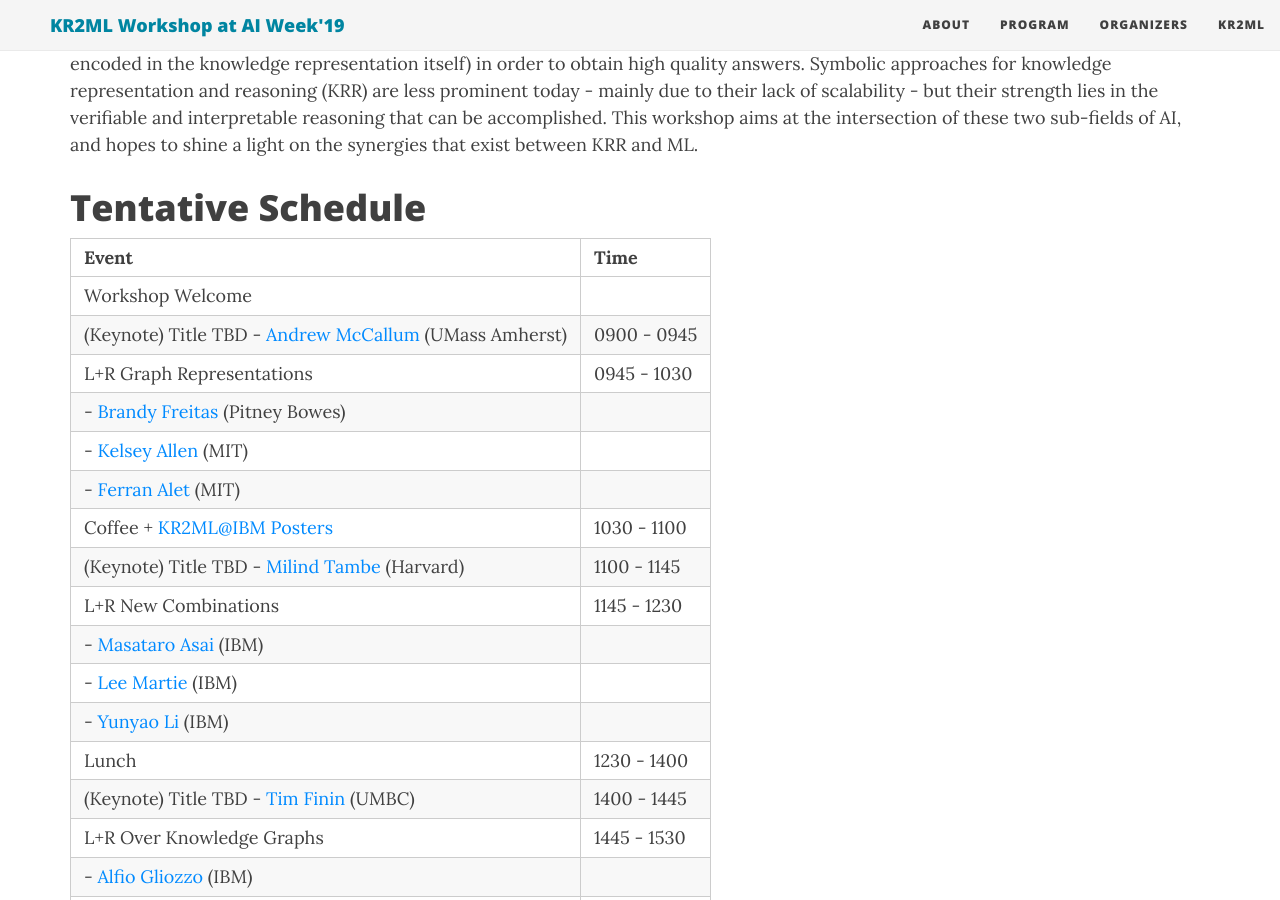
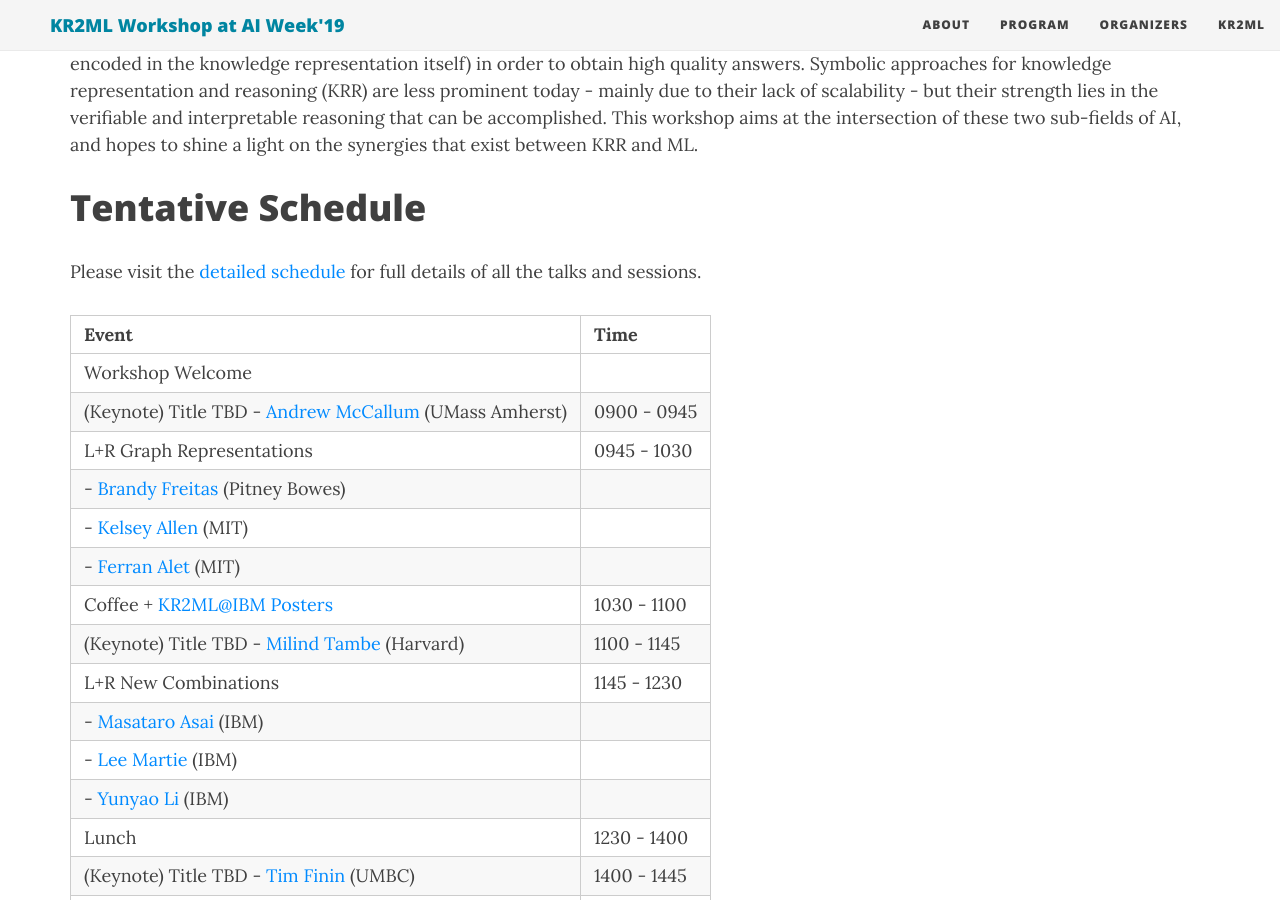
Before and after one commit to kr2ml/ibm-2019, a Jekyll site: the page built from index.md, in a window 1280 px wide and 900 px high, scrolled down 659 px. Built offline with Jekyll 4.4.1, drawn with Linux system fonts in a browser that asks for light colours; nearby versions of some CDN libraries.

Commit message:
KRT: Added link to detailed schedule from index

```diff
--- a/index.md
+++ b/index.md
@@ -15,6 +15,8 @@ use-site-title: true
 Machine learning (ML) has seen a tremendous amount of recent success, and has been applied in a variety of applications. However, some of these methods come with several drawbacks, such as the need for large amounts of training data, and the lack of explainability and verifiability of the results. In many domains, there is structured knowledge (e.g., from electronic health records, laws, clinical guidelines, or common sense knowledge) which can be leveraged for reasoning in an informed way (i.e., including the information encoded in the knowledge representation itself) in order to obtain high quality answers. Symbolic approaches for knowledge representation and reasoning (KRR) are less prominent today - mainly due to their lack of scalability - but their strength lies in the verifiable and interpretable reasoning that can be accomplished. This workshop aims at the intersection of these two sub-fields of AI, and hopes to shine a light on the synergies that exist between KRR and ML.
 
 # Tentative Schedule
+
+Please visit the [detailed schedule](schedule.md) for full details of all the talks and sessions.
 
 
 | Event                                          | Time |
```
